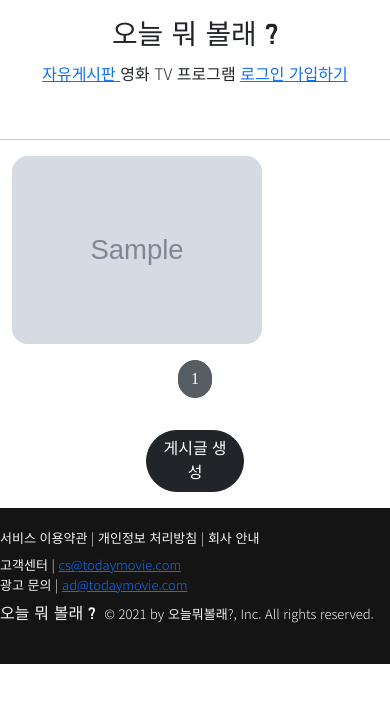
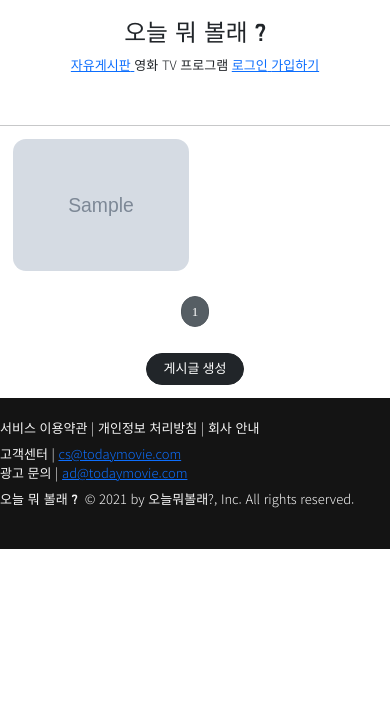
Before and after one commit to kyh1997/Submovie, a Django app: page /articles/list/ in a window 390 px wide. Shown: the top 703 px of the page. Run offline with Django 3.2, Linux system fonts and the light colour scheme; tables that the repository leaves empty hold one stand-in row (values such as "Sample post"); grey boxes marked "Sample" are stand-in pictures; some libraries are stand-ins or nearby versions.

Commit message:
반응형 웹사이트 수정

```diff
--- a/articleapp/templates/articleapp/detail.html
+++ b/articleapp/templates/articleapp/detail.html
@@ -34,6 +34,10 @@
 
             <hr>
 
+            {% for comment in target_article.comment.all %}
+                {% include 'commentapp/detail.html' with comment=comment %}
+            {% endfor %}
+
             {% include 'commentapp/create.html' with article=target_article %}
 
         </div>
--- a/articleapp/templates/articleapp/list.html
+++ b/articleapp/templates/articleapp/list.html
@@ -4,9 +4,18 @@
 {% block content %}
 
     <style>
-        .container div{
-            width: 250px;
-            background-color: antiquewhite;
+
+        .container {
+            padding: 0;
+            margin: 0, auto;
+        }
+
+        .container a {
+            width: 45%;
+            max-width: 250px;
+        }
+
+        .container div {
             display: flex;
             justify-content: center;
             align-items: center;
@@ -37,7 +46,7 @@
     {% include 'snippets/pagination.html' with page_obj=page_obj %}
 
     <div style="text-align: center">
-        <a href="{% url 'articleapp:create' %}" class="btn btn-dark rounded-pill col-3 mt-3 mb-3">
+        <a href="{% url 'articleapp:create' %}" class="btn btn-dark rounded-pill col-3 mt-3 mb-3 px-3">
             게시글 생성
         </a>
     </div>
--- a/commentapp/templates/commentapp/create.html
+++ b/commentapp/templates/commentapp/create.html
@@ -5,7 +5,7 @@
 
     <div style="text-align: center; max-width: 400px; margin: 4rem auto">
         <div class="mb-4">
-            <h4>댓글</h4>
+            <h4>코멘트</h4>
         </div>
         <form action="{% url 'commentapp:create' %}" method="post">
             {% csrf_token %}
--- a/commentapp/urls.py
+++ b/commentapp/urls.py
@@ -1,9 +1,10 @@
 from django.urls import path
 
-from commentapp.views import CommentCreateView
+from commentapp.views import CommentCreateView, CommentDeleteView
 
 app_name = 'commentapp'
 
 urlpatterns = [
     path('create/', CommentCreateView.as_view(), name='create'),
+    path('delete/<int:pk>', CommentDeleteView.as_view(), name='delete'),
 ]
--- a/static/base.css
+++ b/static/base.css
@@ -28,3 +28,9 @@
     text-align: left; font-size: 13px;
     text-decoration: none;
 }
+
+@media screen and (max-width: 500px) {
+    html {
+        font-size: 13px;
+    }
+}
--- a/static/js/magicgrid.js
+++ b/static/js/magicgrid.js
@@ -277,14 +277,14 @@ MagicGrid.prototype.listen = function listen () {
 let magicGrid = new MagicGrid({
   container: '.container',
   animate: true,
-  gutter: 30,
-  static: true;
+  gutter: 12,
+  static: true,
   useMin: true
 });
 
 var masonrys = document.getElementsByTagName("img");
 
-for (let i = 0; i < masonrys.length;, i++) {
+for (let i = 0; i < masonrys.length; i++) {
     masonrys[i].addEventListener('load', function (){
         magicGrid.positionItems();
     }, false);
--- a/templates/head.html
+++ b/templates/head.html
@@ -2,6 +2,7 @@
 
 <head>
     <meta charset="UTF-8">
+    <meta name="viewport" content="width=device-width, initial-scale=1, shrink-to-fit=no">
     <title>오늘 뭐 볼래 ?</title>
 
     <!-- BOOTSTRAP LINK --!>
--- a/templates/header.html
+++ b/templates/header.html
@@ -28,4 +28,5 @@
         {% endif %}
 
     </div>
+
 </div>
--- a/todaymovie/settings.py
+++ b/todaymovie/settings.py
@@ -39,7 +39,7 @@ SECRET_KEY = env('SECRET_KEY')
 # SECURITY WARNING: don't run with debug turned on in production!
 DEBUG = True
 
-ALLOWED_HOSTS = []
+ALLOWED_HOSTS = ['*']
 
 # Application definition
 
```
Also changed, not shown: commentapp/decorators.py (added, +12 -0 lines), commentapp/templates/commentapp/delete.html (added, +15 -0 lines), commentapp/templates/commentapp/detail.html (added, +24 -0 lines), commentapp/views.py (+14 -1 lines), 1 other file.
